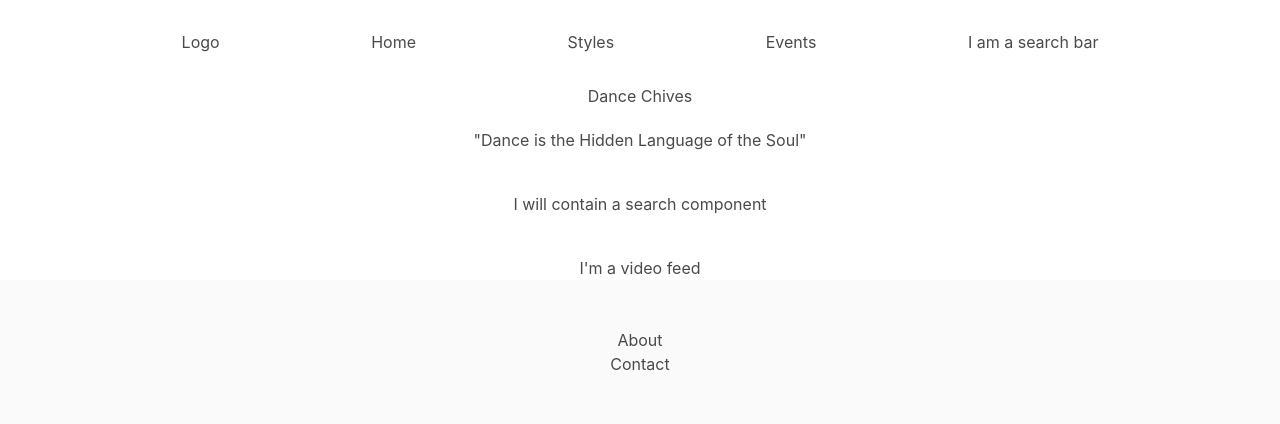
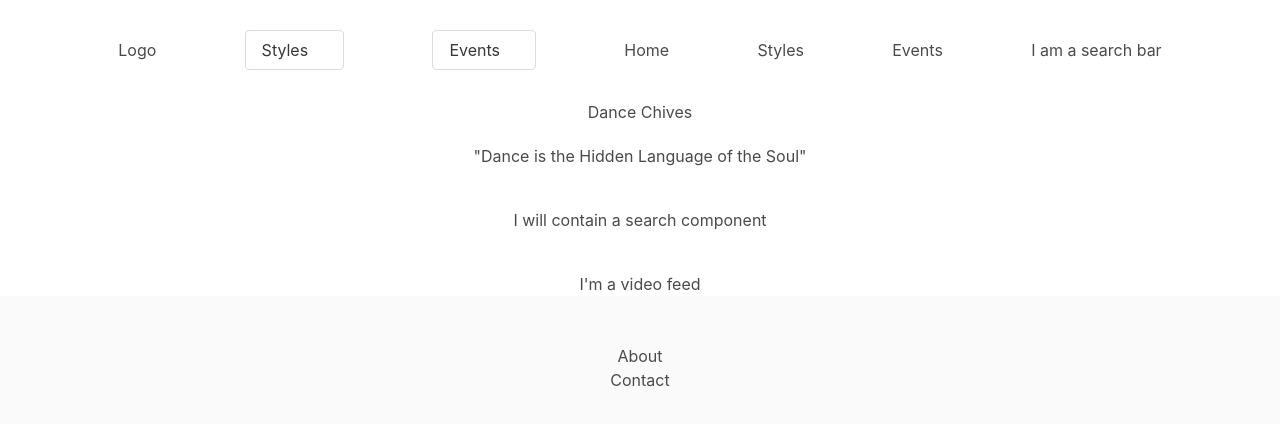
Before and after one commit to Bakugou808/DanceChivesPlayground, a React (Create React App) app: page / in a window 1280 px wide. Shown: the top 424 px of the page. Built offline with nearby package versions, Linux system fonts and the light colour scheme.

Commit message:
working on sub menu for navbar

```diff
--- a/src/Components/SharedComponents/NavBar.jsx
+++ b/src/Components/SharedComponents/NavBar.jsx
@@ -1,4 +1,4 @@
-import React from "react";
+import React, { useState } from "react";
 // * Component Imports
 import SearchBar from "./SearchBar";
 // * Utils Imports
@@ -10,17 +10,102 @@ import {
   // useParams,
   // useRouteMatch,
 } from "react-router-dom";
+import DanceStyles from "../DanceStyles/DanceStyles";
 
 const NavBar = () => {
   let history = useHistory();
+  const [toggleStyles, setStylesToggle] = useState(false);
+  const [toggleEvents, setEventsToggle] = useState(false);
 
   const handleRedirect = (path) => {
     history.push(`${path}`);
   };
 
+  const toggleMenu = (category) => {
+    category === "styles"
+      ? setStylesToggle((prev) => !prev)
+      : setEventsToggle((prev) => !prev);
+  };
+
   return (
     <div className="navBar">
       <p>Logo</p>
+      <div className={toggleStyles ? "dropdown is-active" : "dropdown"}>
+        <div className="dropdown-trigger">
+          <button
+            className="button"
+            aria-haspopup="true"
+            aria-controls="dropdown-menu2"
+            onClick={() => toggleMenu("styles")}
+          >
+            <span>Styles</span>
+            <span className="icon is-small">
+              <i className="fas fa-angle-down" aria-hidden="true"></i>
+            </span>
+          </button>
+        </div>
+        <div className="dropdown-menu" id="dropdown-menu2" role="menu">
+          <div className="dropdown-content">
+            <div className="dropdown-item">
+              <p>Hip-Hop</p>
+            </div>
+            {/* <hr className="dropdown-divider"> */}
+            <div className="dropdown-item">
+              <p>Breaking</p>
+            </div>
+            {/* <hr className="dropdown-divider"> */}
+            <div className="dropdown-item">
+              <p>Popping</p>
+            </div>
+            {/* <hr className="dropdown-divider"> */}
+            <div className="dropdown-item">
+              <p>House</p>
+            </div>
+            {/* <hr className="dropdown-divider"> */}
+            <div className="dropdown-item">
+              <p>Waacking</p>
+            </div>
+            {/* <hr className="dropdown-divider"> */}
+            <div className="dropdown-item">
+              <p>Locking</p>
+            </div>
+            {/* <hr className="dropdown-divider"> */}
+            <div className="dropdown-item">
+              <p>Vogueing</p>
+            </div>
+          </div>
+        </div>
+      </div>
+      <div className={toggleEvents ? "dropdown is-active" : "dropdown"}>
+        <div className="dropdown-trigger">
+          <button
+            className="button"
+            aria-haspopup="true"
+            aria-controls="dropdown-menu2"
+            onClick={() => toggleMenu("events")}
+          >
+            <span>Events</span>
+            <span className="icon is-small">
+              <i className="fas fa-angle-down" aria-hidden="true"></i>
+            </span>
+          </button>
+        </div>
+        <div className="dropdown-menu" id="dropdown-menu2" role="menu">
+          <div className="dropdown-content">
+            <div className="dropdown-item">
+              <p>Find Events</p>
+            </div>
+            {/* <hr className="dropdown-divider"> */}
+            <div className="dropdown-item">
+              <p>Recent Events</p>
+            </div>
+            {/* <hr className="dropdown-divider"> */}
+            <div className="dropdown-item">
+              <p>Submit Event Info</p>
+            </div>
+          </div>
+        </div>
+      </div>
       <p onClick={() => handleRedirect("home")}>Home</p>
       <p onClick={() => handleRedirect("styles")}>Styles</p>
       <p onClick={() => handleRedirect("events")}>Events</p>
```
